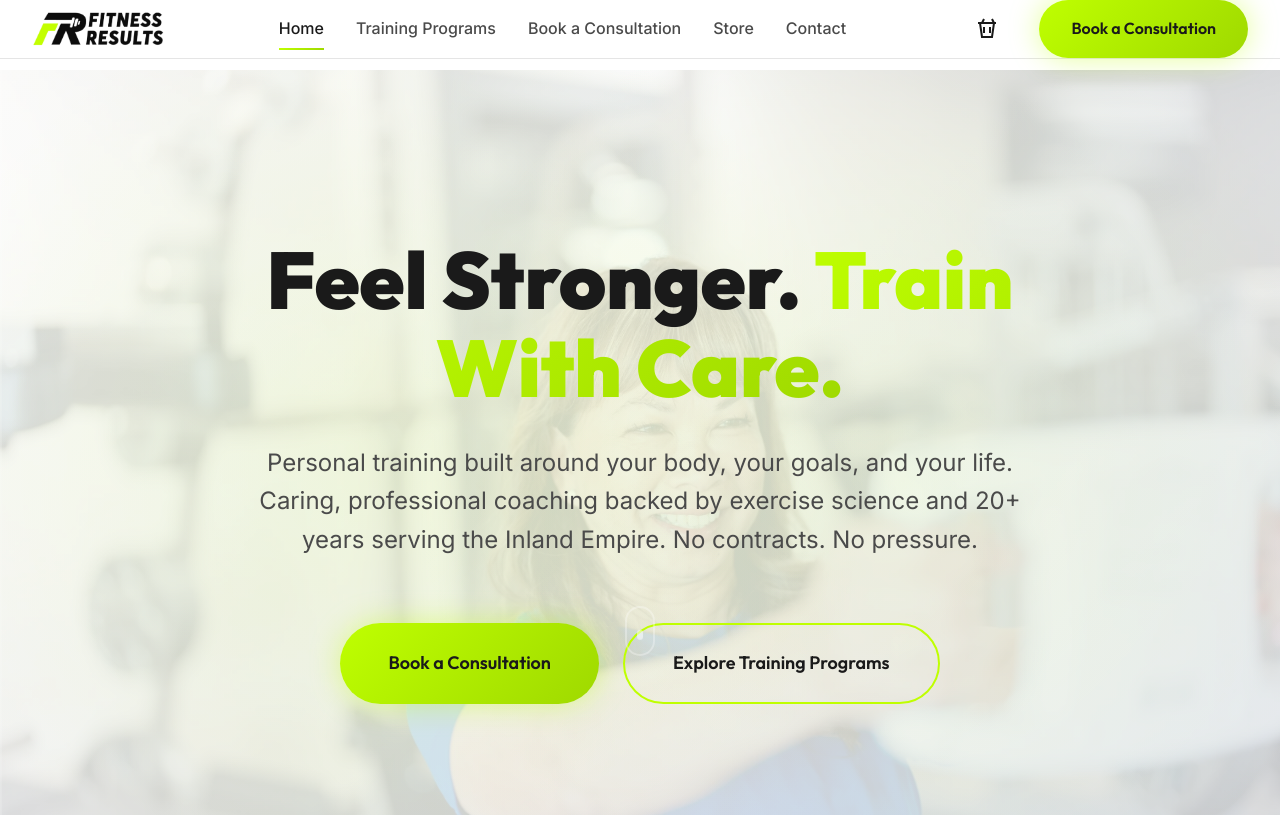
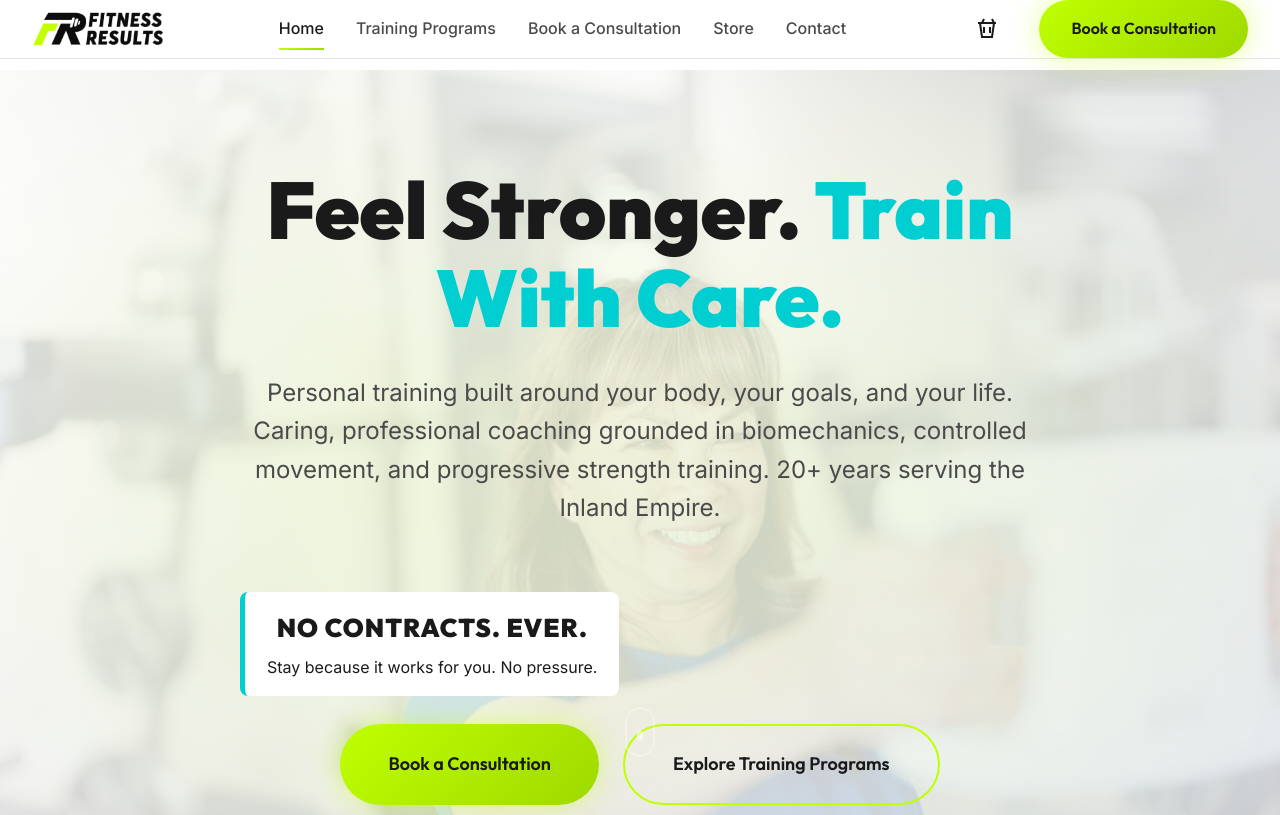
Before and after one commit to MyindMedia/fitnessresults, a React (Vite) app: page / in a window 1280 px wide. Shown: the top 815 px of the page. Built offline with nearby package versions, Linux system fonts and the light colour scheme.

Commit message:
Improve contact readability, training language and no-contracts messaging

```diff
--- a/src/index.css
+++ b/src/index.css
@@ -589,3 +589,26 @@ a:hover {
     transform: rotate(360deg);
   }
 }
+/* Readable business details and prominent commitment-free training. */
+body a[href^="tel:"], body a[href^="mailto:"] {
+  color: var(--color-text);
+  font-weight: 600;
+  text-decoration: underline;
+  text-underline-offset: 4px;
+  overflow-wrap: anywhere;
+}
+body a[href^="tel:"]:hover, body a[href^="mailto:"]:hover {
+  color: #006b80;
+}
+.no-contracts-badge {
+  display: block;
+  width: fit-content;
+  margin: 0 auto 20px;
+  padding: 12px 22px;
+  border: 2px solid #006b80;
+  border-radius: 8px;
+  color: #006b80;
+  font-size: clamp(1.25rem, 3vw, 1.6rem);
+  font-weight: 900;
+  letter-spacing: .04em;
+}
--- a/src/pages/Home.css
+++ b/src/pages/Home.css
@@ -501,3 +501,32 @@
         width: 100%;
     }
 }
+.home .hero-title .text-gradient {
+  background: none;
+  color: #00CED1;
+  -webkit-text-fill-color: #00CED1;
+}
+.home .no-contracts-callout {
+  display: flex;
+  flex-direction: column;
+  gap: 6px;
+  width: fit-content;
+  padding: 16px 22px;
+  margin-bottom: 28px;
+  background: #fff;
+  border-left: 5px solid #00CED1;
+  border-radius: 8px;
+  color: #1a1a1a;
+}
+.no-contracts-callout strong {
+  font-family: var(--font-heading);
+  font-size: clamp(1.25rem, 3vw, 1.6rem);
+  font-weight: 900;
+  letter-spacing: .04em;
+}
+.home .stat-number.no-contracts-stat {
+  background: none;
+  color: #006b80;
+  -webkit-text-fill-color: #006b80;
+  font-size: clamp(1.5rem, 2.5vw, 2rem);
+}
--- a/src/pages/Home.tsx
+++ b/src/pages/Home.tsx
@@ -16,9 +16,10 @@ const Home = () => {
                         </h1>
                         <p className="hero-subtitle">
                             Personal training built around your body, your goals, and your life.
-                            Caring, professional coaching backed by exercise science and 20+ years
-                            serving the Inland Empire. No contracts. No pressure.
+                            Caring, professional coaching grounded in biomechanics, controlled movement, and progressive strength training. 20+ years
+                            serving the Inland Empire.
                         </p>
+                        <p className="no-contracts-callout"><strong>NO CONTRACTS. EVER.</strong><span>Stay because it works for you. No pressure.</span></p>
                         <div className="hero-ctas">
                             <Link to="/schedule-visit" className="btn btn-primary btn-lg">
                                 Book a Consultation
@@ -123,8 +124,9 @@ const Home = () => {
                             <h2>Safe. Effective. Efficient.</h2>
                             <p className="mission-description">
                                 For more than 20 years, we've helped Inland Empire clients train with confidence.
-                                Our approach is grounded in exercise science: choose exercises with a thoughtful
-                                balance of risk and benefit, coach good technique, and progress at a pace that fits you.
+                                We apply biomechanics to exercise selection, coach controlled movement and good technique,
+                                and build strength gradually. We prioritize low-risk exercises with meaningful benefits,
+                                adjusting the workload and pace to your needs.
                                 Every workout has a purpose. Every client deserves to feel heard.
                             </p>
                             <div className="stats-grid">
@@ -137,7 +139,7 @@ const Home = () => {
                                     <div className="stat-label">Workouts Built Around You</div>
                                 </div>
                                 <div className="stat-item">
-                                    <div className="stat-number">No Contracts</div>
+                                    <div className="stat-number no-contracts-stat">NO CONTRACTS</div>
                                     <div className="stat-label">Stay Because It Works for You</div>
                                 </div>
                             </div>
@@ -163,7 +165,7 @@ const Home = () => {
                     <div className="grid grid-3">
                         <div className="card-glass"><h3>We Listen First</h3><p>Tell us what you want to achieve, what feels challenging, and what you need from a coach. Your plan starts with understanding you.</p></div>
                         <div className="card-glass"><h3>We Train With Purpose</h3><p>Science-informed exercise selection, clear instruction, and sensible progression help you make the most of your time with us.</p></div>
-                        <div className="card-glass"><h3>We Earn Your Next Visit</h3><p>NO CONTRACTS. Our clients stay because the training works for them, they feel supported, and they enjoy being here.</p></div>
+                        <div className="card-glass"><h3>We Earn Your Next Visit</h3><p><strong>NO CONTRACTS. EVER.</strong> Our clients stay because the training works for them, they feel supported, and they enjoy being here.</p></div>
                     </div>
                 </div>
             </section>
--- a/src/pages/Memberships.tsx
+++ b/src/pages/Memberships.tsx
@@ -18,7 +18,7 @@ const Memberships = () => {
                     <div className="section-header text-center">
                         <h2>Training Programs</h2>
                         <p className="section-subtitle">
-                            NO CONTRACTS. Choose the way you like to train, and let us help you find the right fit. Our clients stay because they see value and enjoy being here.
+                            <strong className="no-contracts-badge">NO CONTRACTS. EVER.</strong> Choose the way you like to train, and let us help you find the right fit. Our clients stay because they see value and enjoy being here.
                         </p>
                     </div>
 
@@ -30,7 +30,7 @@ const Memberships = () => {
                             <p>
                                 Your goals, your starting point, your plan. Work one-on-one with a trainer who
                                 adapts each session to your needs, guides your technique, and helps you build
-                                strength and confidence with purposeful, science-informed exercise.
+                                strength and confidence through controlled movement and progressive strength training.
                             </p>
                             <ul className="program-benefits">
                                 <li>Personalized workout plans</li>
--- a/src/pages/ScheduleVisit.tsx
+++ b/src/pages/ScheduleVisit.tsx
@@ -223,7 +223,7 @@ const ScheduleVisit = () => {
                                         <div className="timeline-icon">3</div>
                                         <div className="timeline-content">
                                             <h4>Explore Your Options</h4>
-                                            <p>Explore a science-informed plan that fits your needs, preferences, and schedule.</p>
+                                            <p>Explore a plan built around exercise technique, appropriate resistance, and gradual progression that fits your needs and schedule.</p>
                                         </div>
                                     </div>
                                     <div className="timeline-item">
```
